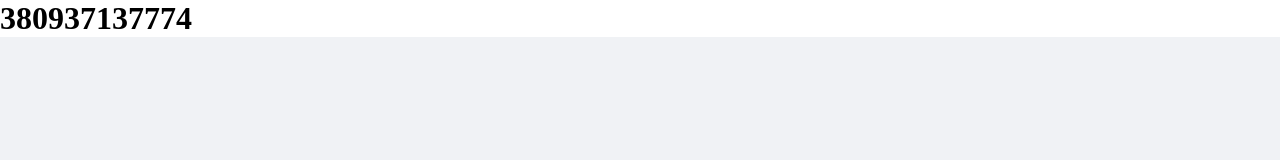
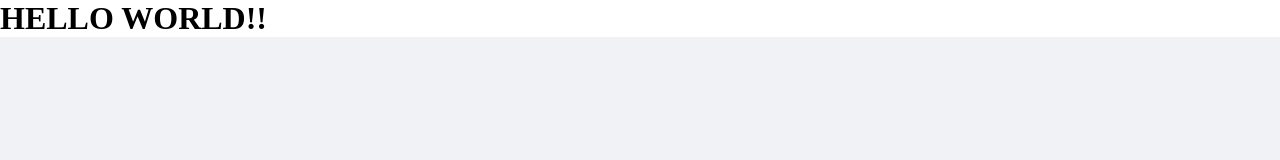
Before and after one commit to YarmolenkoD/lvlup, a plain HTML site: page index.html in a window 1280 px wide. Shown: the top 160 px of the page. Drawn offline with Linux system fonts and the light colour scheme; grey boxes are pictures that could not be loaded.

Commit message:
update site title

```diff
--- a/index.html
+++ b/index.html
@@ -10,7 +10,7 @@
 
 
 <body>
-<h1>380937137774</h1>
+<h1>HELLO WORLD!!</h1>
 <!--<header>-->
 <!--    <div class="container">-->
 <!--        <h1 class="title">FACEBOOK</h1>-->
```
